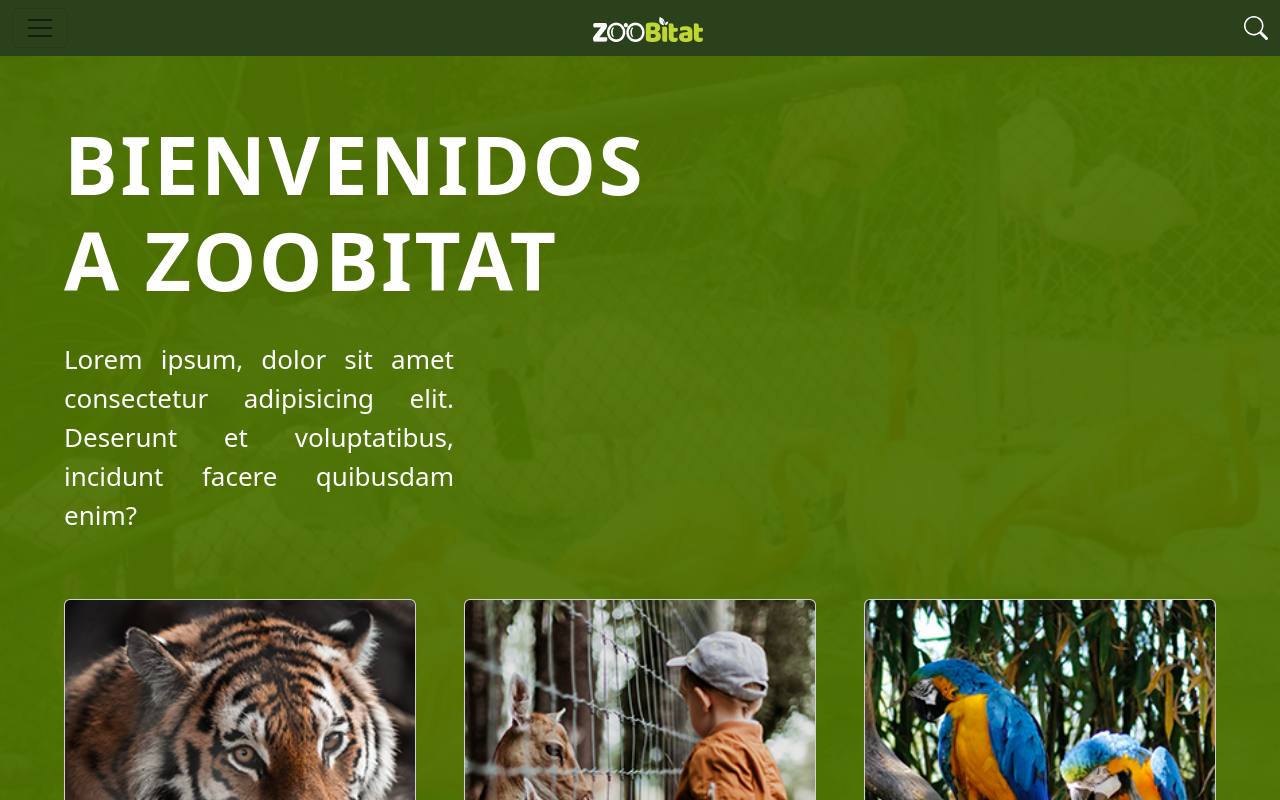
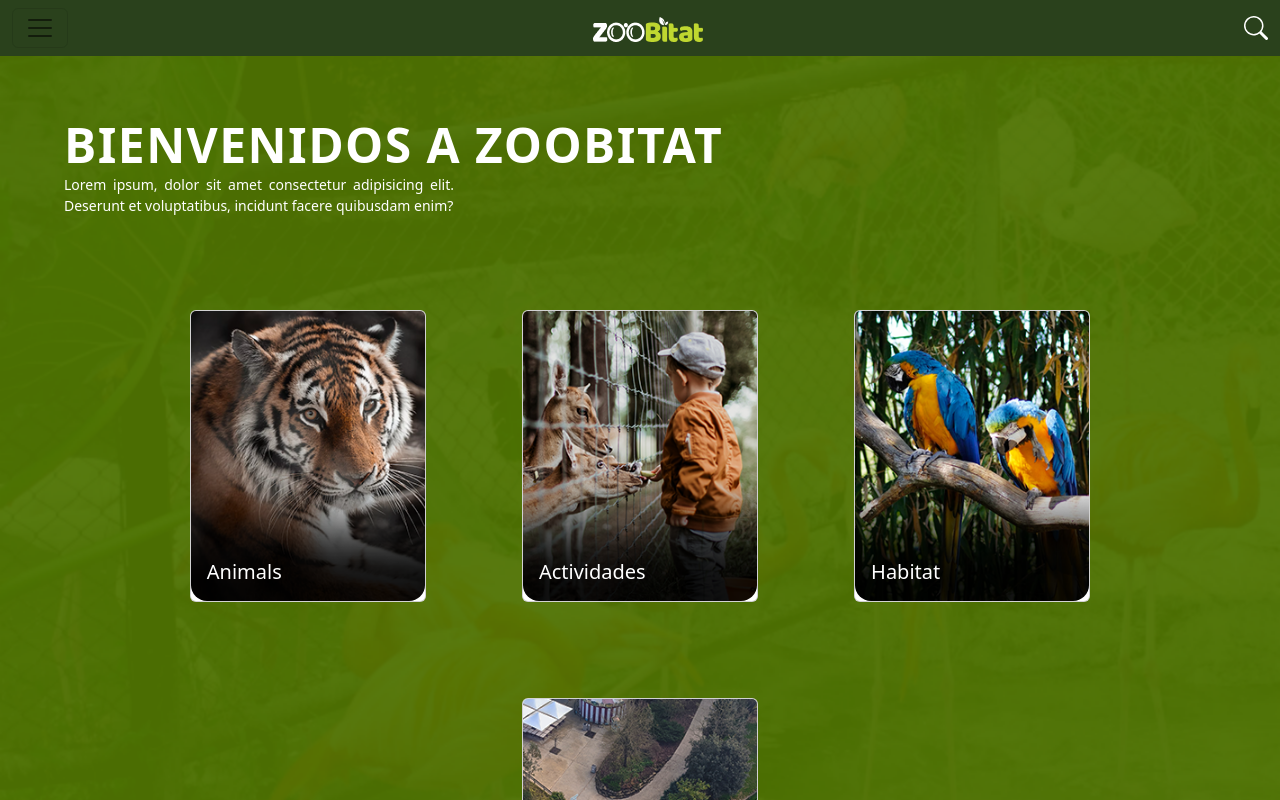
Before and after one commit to gregrodrig/Zoobitat_Front, a React (Create React App) app: page / in a window 1280 px wide. Shown: the top 800 px of the page. Built offline with nearby package versions, Linux system fonts and the light colour scheme; no server answers.

Commit message:
modificacion

```diff
--- a/package.json
+++ b/package.json
@@ -20,6 +20,7 @@
     "react-router-dom": "^6.13.0",
     "react-scripts": "^5.0.1",
     "react-zoom-pan-pinch": "^3.0.8",
+    "svgo": "^3.0.2",
     "web-vitals": "^2.1.4"
   },
   "scripts": {
--- a/src/components/animalCard/AnimalCard.module.css
+++ b/src/components/animalCard/AnimalCard.module.css
@@ -1,14 +1,13 @@
 .animalFullContainer {
-  display: grid;
-  grid-template-columns: repeat(3, 1fr);
-  gap: 3rem;
-  grid-auto-rows: minmax(100px, auto);
+  display: flex;
+  flex-wrap: wrap;
+  justify-content: flex-start;
+  gap: 6rem;
   margin: 4rem;
   text-align: left;
   height: auto;
   border: none;
 }
-
 
 .animalCard {
   border: none;
@@ -29,6 +28,17 @@
   padding-left: 1rem;
   font-size: 2rem;
 }
+@media (min-width: 1024px) {
+  .animalImage {
+    width: 50px;
+    height: 290px;
+  }
+  .animalFullContainer {
+    justify-content: center;
+    padding: 30px;
+  }
+
+}
 @media (max-width: 560px) {
   .animalName {
     margin-top: -2rem;
--- a/src/components/header/Home.jsx
+++ b/src/components/header/Home.jsx
@@ -9,9 +9,15 @@ function Home() {
   return (
   <div className="App">
 <header className="App-header">
-  <h1 className="Header-title">
-   Bienvenidos  <br />a ZOOBITAT
-  </h1>
+<h1
+          className="Header-title"
+          style={{
+            fontSize: '3rem',
+            marginBottom:'-0px'
+          }}
+        >
+          Bienvenidos a ZOOBITAT
+        </h1>
   <p id="Header-description">
     Lorem ipsum, dolor sit amet consectetur adipisicing elit. Deserunt et
     voluptatibus, incidunt facere quibusdam enim?
@@ -19,7 +25,9 @@ function Home() {
   <AnimalCard animal={undefined} />
 
 
-  <h1 style={{ color: 'var(--MediumGreen)' }}>ATICULOS FORMATIVOS</h1>
+  <h1 style={{ color: 'var(--MediumGreen)',  '@media (max-width: 1024px)': {
+              fontSize: '1.5rem',
+            },  }}>ATICULOS FORMATIVOS</h1>
   <div style={{width:"95%" , margin:"5px"}}>
     <NoticiasList/>
   </div>
--- a/src/components/header/Menu.module.css
+++ b/src/components/header/Menu.module.css
@@ -9,8 +9,8 @@
   color: white;
 }
 .home-icon {
-  font-size: 54px; /* Adjust the size of the icon */
-  color: red; /* Adjust the color of the icon */
+  font-size: 54px;
+  color: red;
 }
 .contacto-header {
   background-image: url(/public/assets/Animal_Catalog_Header_Bg.png);
--- a/src/index.css
+++ b/src/index.css
@@ -25,3 +25,7 @@ code {
   font-family: source-code-pro, Menlo, Monaco, Consolas, "Courier New",
     monospace;
 }
+p {
+  font-size: 14px;
+  margin-top: -12px;
+}
```
Also changed, not shown: src/components/animalCard/AnimalCard.jsx (line endings or trailing spaces), 2 other files (tests, documents, lock files or other folders).
